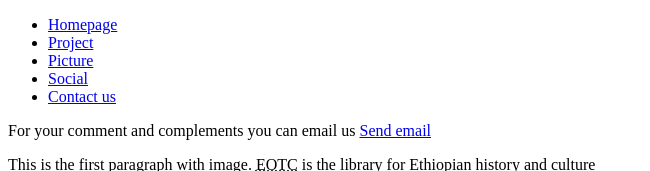
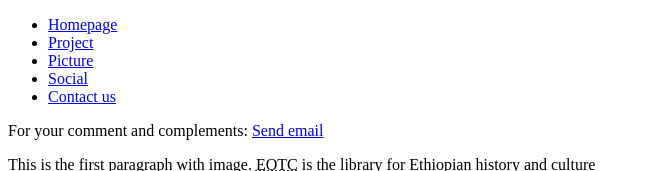
Before and after one commit to djfeleke/djfeleke.github.io, a plain HTML site: page Contact.html in a window 1280 px wide. Shown: the top 171 px of the page, without its empty margins (0-650 px from the left). Drawn offline with Linux system fonts and the light colour scheme.

Commit message:
added intial files

```diff
--- a/Contact.html
+++ b/Contact.html
@@ -1,10 +1,12 @@
 <!DOCTYPE html>
 
 <html lang="en" xmlns="http://www.w3.org/1999/xhtml">
+
 <head>
     <meta charset="utf-8" />
     <title>Contact us</title>
 </head>
+
 <body>
 
     <ul>
@@ -14,12 +16,16 @@
         <li><a href="Social.html">Social</a></li>
         <li><a href="Contact.html">Contact us</a></li>
     </ul>
-    For your comment and complements you can email us
+    For your comment and complements:
 
-    <a href="mailto:gagi@gmail.com,gura@gmail.com?cc=name2@msh.org&bcc=name3@msh.org&subject=The%20subject%20of%20the%20email&body=The%20body%20of%20the%20email">
-  Send email</a>
-    <p>This is the first paragraph with image. <abbr title="Ethiopian Orthodox Tewahdo Church">EOTC</abbr> is the library for Ethiopian history and culture<br />
-        <a> <img src="../images/Holly_Cross1.jpg"><br /><em>The Holly Cross</em></a><!--The image is found in the parant directory-->
+    <a
+        href="mailto:gagi@gmail.com,gura@gmail.com?cc=name2@msh.org&bcc=name3@msh.org&subject=The%20subject%20of%20the%20email&body=The%20body%20of%20the%20email">
+        Send email</a>
+    <p>This is the first paragraph with image. <abbr title="Ethiopian Orthodox Tewahdo Church">EOTC</abbr> is the
+        library for Ethiopian history and culture<br />
+        <a> <img src="../images/Holly_Cross1.jpg"><br /><em>The Holly
+                Cross</em></a><!--The image is found in the parant directory-->
     </p>
 </body>
+
 </html>
```
